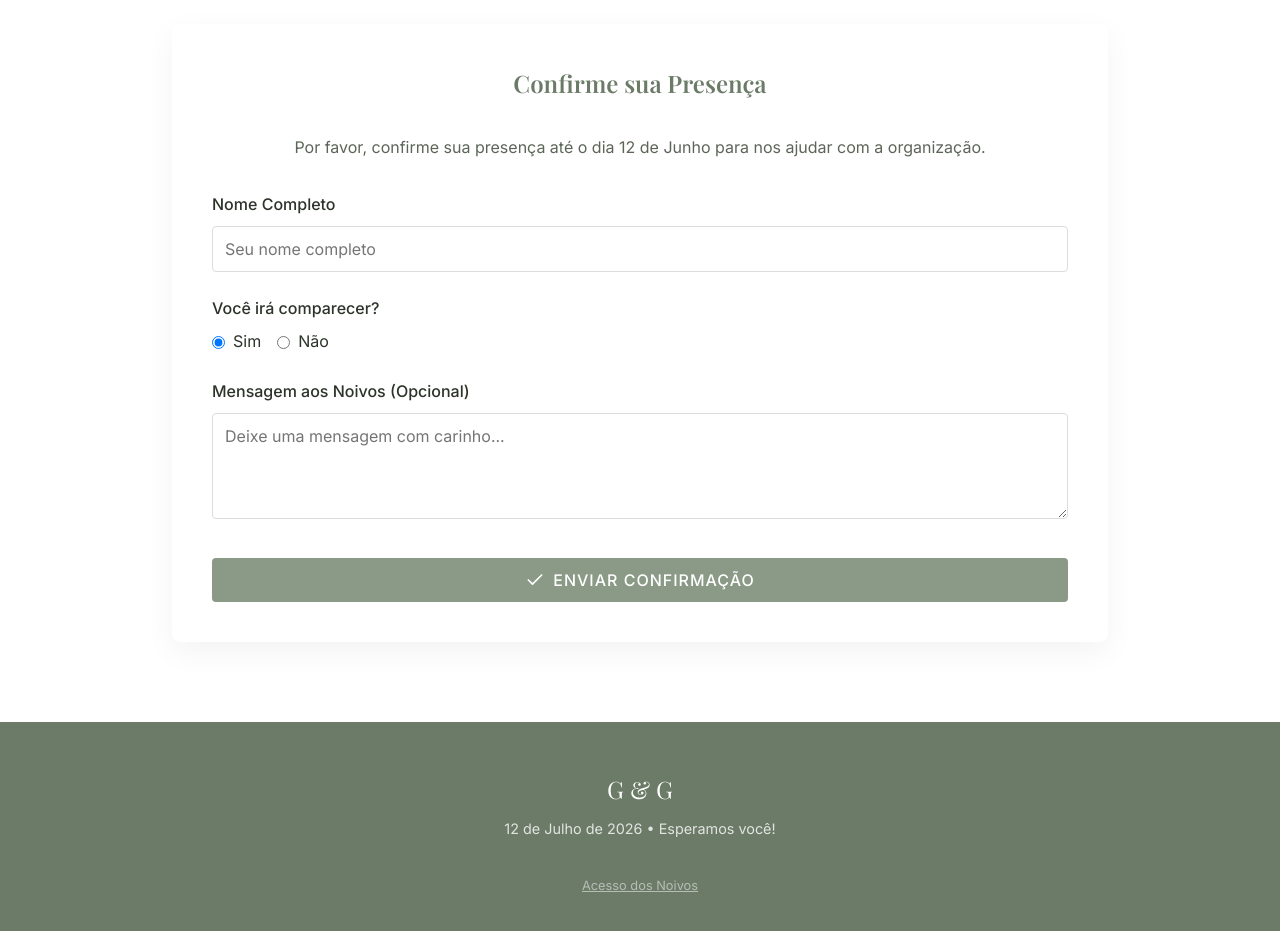
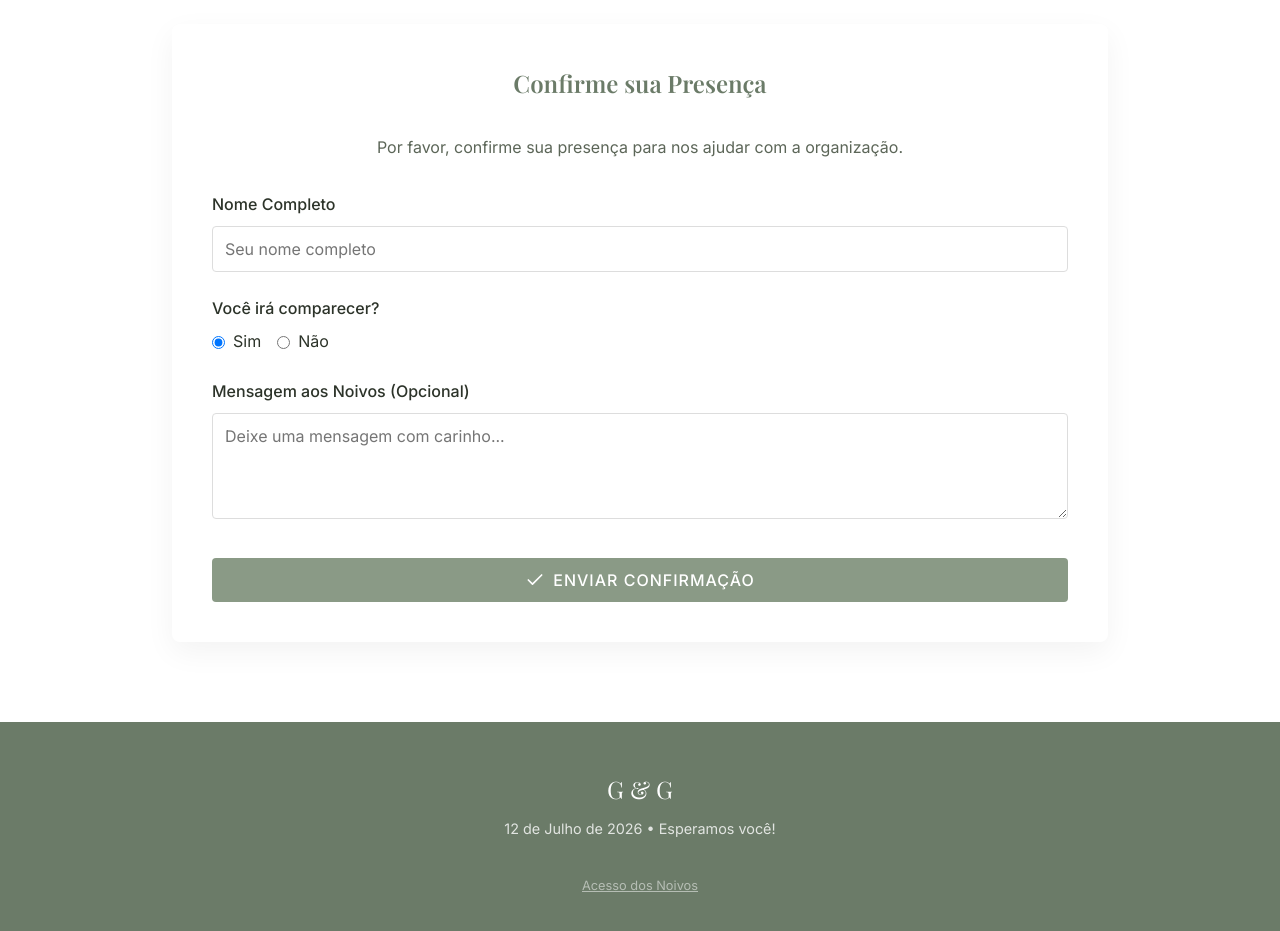
Before and after one commit to guilhermeepereiraa2004-ops/Convidados, a React (Vite) app: page / in a window 1280 px wide. Shown: the part 1200-2131 px from the top of the page. Built offline with nearby package versions, Linux system fonts and the light colour scheme; no server answers; a web font is replaced by a local one.

Commit message:
Remove RSVP deadline text

```diff
--- a/src/pages/Home.tsx
+++ b/src/pages/Home.tsx
@@ -149,7 +149,7 @@ export default function Home() {
           <div className="card animate-fade-in delay-3" style={{ transform: 'translateY(-20px)' }}>
             <h2 className="text-center mb-4">Confirme sua Presença</h2>
             <p className="text-center mb-4" style={{ color: 'var(--text-light)' }}>
-              Por favor, confirme sua presença até o dia 12 de Junho para nos ajudar com a organização.
+              Por favor, confirme sua presença para nos ajudar com a organização.
             </p>
 
             <form onSubmit={handleSubmit}>
```
